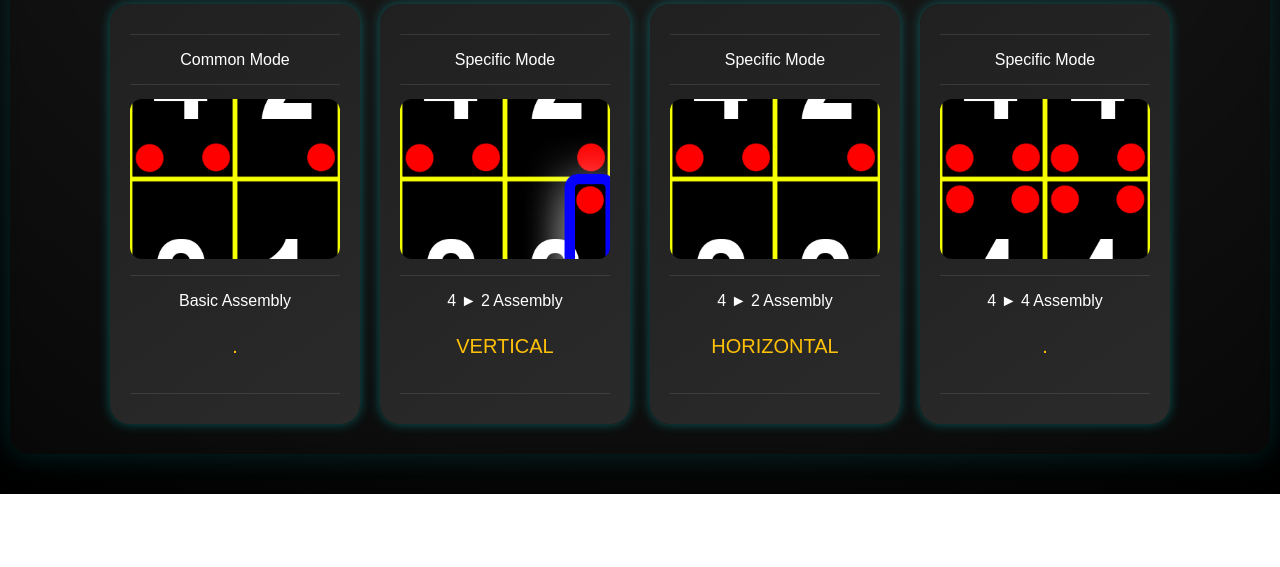
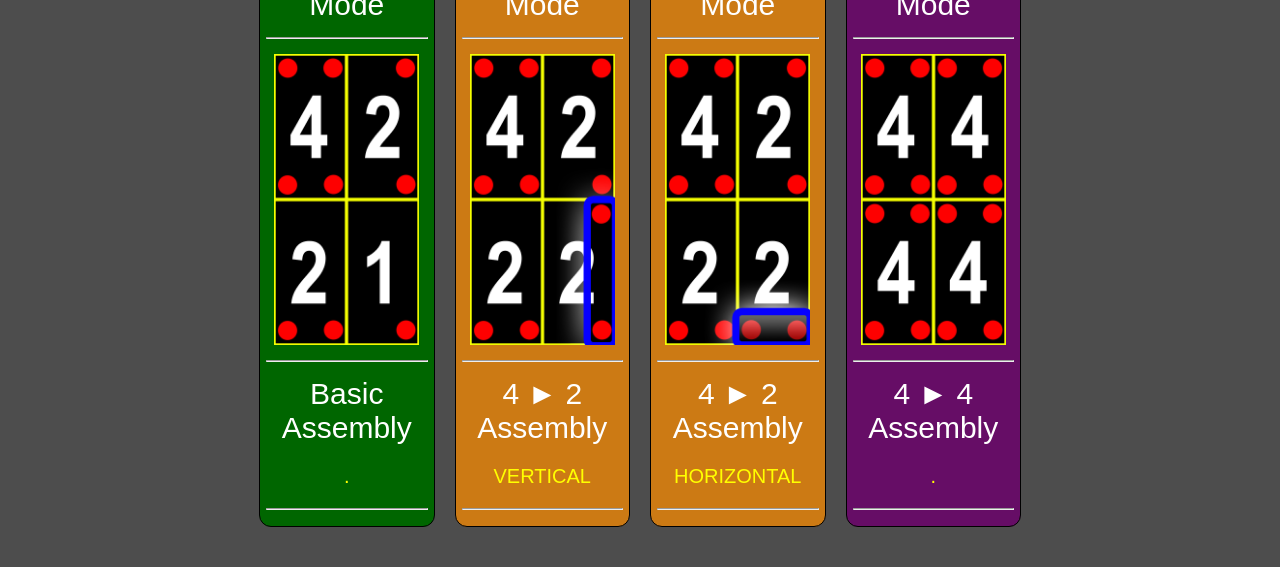
Before and after one commit to mayorian/nivtec, a plain HTML site: page build/index.html in a window 1280 px wide. Shown: the part 401-968 px from the top of the page. Before the commit the page ends 895 px from the top, so only its background shows below. Drawn offline with Linux system fonts and the light colour scheme.

Commit message:
Add files via upload

```diff
--- a/build/index.html
+++ b/build/index.html
@@ -1,194 +1,214 @@
 <!DOCTYPE html>
-<html lang="en">
+<html>
+
     <head>
-  <meta charset="UTF-8">
+
     <title>Nivtec ©MayoSolutions</title>
-  <meta name="viewport" content="width=device-width, initial-scale=1.0">
-
-  <!-- Orbitron futuristic font -->
-  <link href="https://fonts.googleapis.com/css2?family=Orbitron:wght@500&display=swap" rel="stylesheet">
 
       <style>
-    body {
-      margin: 0;
-      font-family: 'Orbitron', sans-serif;
-      background: radial-gradient(circle at top, #1a1a1a, #000000);
-      color: #ffffff;
+        body{
+          background-color: #4d4d4d;
         }
-
-    h1 {
-      color: #00ffff;
-      text-align: center;
-      font-size: 3rem;
-      text-shadow: 0 0 8px #00ffff;
+        table, th, td {
+          border: 8px solid #4d4d4d;
+        }
+        h1{
+          font-family: Arial, Helvetica, sans-serif;
+          color: white;
         }
 
         h2 {
-      color: #ffdd00;
-      font-size: 2rem;
-      text-align: center;
-      text-shadow: 0 0 6px #ffaa00;
-      margin-bottom: 20px;
+          font-family: Arial, Helvetica, sans-serif;
+          color: yellow;
+          font-size: 30px;
         }
 
         h3, p {
-      color: #ffc107;
+          font-family: Arial, Helvetica, sans-serif;
+          color: yellow;
+        }
+
+
+        .button-1 {
+          background-color: #006600; /* Green */
+          border: 1px solid black;
+          color: white;
+
           text-align: center;
-      font-size: 1rem;
+          text-decoration: none;
+          display: inline-block;
+          font-size: 14px;
+          cursor: pointer;
+        }
+
+        .button-2 {
+          background-color: #cc7a14; /* Green */
+          border: 1px solid black;
+          color: white;
+
+          text-align: center;
+          text-decoration: none;
+          display: inline-block;
+          font-size: 14px;
+          cursor: pointer;
+        }
+
+        .button-3 {
+          background-color: #660d66; /* Green */
+          border: 1px solid black;
+          color: white;
+
+          text-align: center;
+          text-decoration: none;
+          display: inline-block;
+          font-size: 14px;
+          cursor: pointer;
+        }
+
+        .button-1:hover {
+          background-color: #132bc6;
+        }
+
+        .button-2:hover {
+          background-color: #132bc6;
+        }
+
+        .button-3:hover {
+          background-color: #132bc6;
+        }
+
+        .button1 {border-radius: 2px;}
+        .button2 {border-radius: 4px;}
+        .button3 {border-radius: 8px;}
+        .button4 {border-radius: 12px;}
+        .button5 {border-radius: 50%;}
+
+        .font-button{
+          font-size: 30px;
+        }
+
+        .center-table {
+          margin-left: auto;
+          margin-right: auto;
+          display: block;
         }
 
         .center-element {
-      width: 95%;
-      max-width: 1200px;
-      margin: 40px auto;
-      padding: 30px;
-      border-radius: 20px;
-      background-color: rgba(255, 255, 255, 0.03);
-      box-shadow: 0 0 30px rgba(0,255,255,0.15);
-      backdrop-filter: blur(6px);
+          margin: auto;
+          width: 800px;
+          border: 3px solid #4d4d4d;
+          padding: 10px;
         }
 
-    .mode-container {
-      display: flex;
-      flex-wrap: wrap;
-      gap: 20px;
-      justify-content: center;
+        .center-sub-element {
+          margin: auto;
+          width: 100%;
+          border: 3px solid #4d4d4d;
+          padding: 10px;
         }
 
-    .mode-button {
-      background: linear-gradient(145deg, #202020, #2a2a2a);
-      border: none;
-      color: #ffffff;
-      font-size: 1rem;
-      padding: 20px;
-      width: 250px;
-      height: 420px;
-      border-radius: 20px;
-      box-shadow: 0 0 12px rgba(0,255,255,0.3);
-      transition: all 0.3s ease-in-out;
-      backdrop-filter: blur(4px);
-      display: flex;
-      flex-direction: column;
-      align-items: center;
-      justify-content: space-between;
-      text-align: center;
-    }
 
-    .mode-button:hover {
-      transform: scale(1.05);
-      background: linear-gradient(145deg, #0044cc, #0066ff);
-      box-shadow: 0 0 20px rgba(0,128,255,0.7);
-      cursor: pointer;
-    }
-
-    .mode-button img {
-      width: 100%;
-      height: 160px;
-      object-fit: cover;
-      border-radius: 12px;
-      transition: transform 0.3s ease-in-out;
-    }
-
-    .mode-button:hover img {
-      transform: scale(1.05);
-    }
-
-    .img-style {
-      width: 90%;
-      height: auto;
+        .solid-border{
+          border: 8px solid;
           border-radius: 10px;
         }
 
-    hr {
-      border: none;
-      border-top: 1px solid rgba(255, 255, 255, 0.1);
-      margin: 10px 0;
-      width: 100%;
-    }
-
-    @media (max-width: 768px) {
-      h1 {
-        font-size: 2.2rem;
-      }
-
-      h2 {
-        font-size: 1.5rem;
-      }
-
-      .mode-button {
-        width: 90%;
-        height: auto;
-        padding: 20px;
-      }
-
-      .mode-button img {
-        height: 180px;
-      }
-    }
-
-    @media (max-width: 480px) {
-      h1 {
-        font-size: 1.8rem;
-      }
-
-      h2 {
-        font-size: 1.2rem;
-      }
-
-      .mode-button {
-        width: 100%;
-        padding: 15px;
-      }
-
-      .mode-button img {
-        height: 160px;
-      }
+        .img-style{
+          height:90%; width:90%; display: block;
         }
       </style>
+
     </head>
+
 <body>
 
   <div class="center-element">
-    <h1>
-      Nivtec Calculator
-      <hr>
-      by <br>
+    <h1>Nivtec Calculator <hr> by
+
         <img
             src="imgs/brandFinalPNG.png"
-        style="width:25%; max-width: 150px;"
+            style="width:25%"
             crossorigin="anonymous"
         />
     </h1>
 
-    <h2>Select Mode</h2>
+    <hr>
 
-    <div class="mode-container">
+    <h2> Select mode</h2>
 
-      <button class="mode-button" onclick="location.href='4221.html';">
-        <hr>Common Mode<hr>
-        <img src="imgs/4221mode.jpg" alt="Common Mode" crossorigin="anonymous" />
-        <hr>Basic Assembly<p style="font-size: 20px;">.</p><hr>
+
+
+    <table class="center-table">
+      <tr>
+
+        <td>
+          <button class="font-button button-1 button4 center-table"  onclick="location.href='4221.html';">
+              <hr>
+              Common Mode
+              <hr>
+                  <img
+                  src="imgs/4221mode.jpg"
+                  class="img-style center-table "
+                  crossorigin="anonymous"
+                  />
+              <hr>
+              Basic Assembly <p style="font-size: 20px;"> . </p>
+              <hr>
           </button>
+        </td>
 
-      <button class="mode-button" onclick="location.href='4222ver.html';">
-        <hr>Specific Mode<hr>
-        <img src="imgs/4222modeVertical.jpg" alt="Vertical Mode" crossorigin="anonymous" />
-        <hr>4 ► 2 Assembly<p style="font-size: 20px;">VERTICAL</p><hr>
+        <td>
+          <button class="font-button button-2 button4 center-table" onclick="location.href='4222ver.html';">
+              <hr>
+              Specific Mode
+              <hr>
+                  <img
+                  src="imgs/4222modeVertical.jpg"
+                  class="img-style center-table "
+                  crossorigin="anonymous"
+                  />
+              <hr>
+              4 ► 2 Assembly <p style="font-size: 20px;"> VERTICAL </p>
+              <hr>
           </button>
+        </td>
 
-      <button class="mode-button" onclick="location.href='4222hor.html';">
-        <hr>Specific Mode<hr>
-        <img src="imgs/4222modeHorizontal.jpg" alt="Horizontal Mode" crossorigin="anonymous" />
-        <hr>4 ► 2 Assembly<p style="font-size: 20px;">HORIZONTAL</p><hr>
+        <td>
+          <button class="font-button button-2 button4 center-table" onclick="location.href='4222hor.html';">
+              <hr>
+              Specific Mode
+              <hr>
+                  <img
+                  src="imgs/4222modeHorizontal.jpg"
+                  class="img-style center-table "
+                  crossorigin="anonymous"
+                  />
+              <hr>
+              4 ► 2 Assembly <p style="font-size: 20px;"> HORIZONTAL </p>
+              <hr>
           </button>
+        </td>
 
-      <button class="mode-button" onclick="location.href='4444.html';">
-        <hr>Specific Mode<hr>
-        <img src="imgs/4444mode.jpg" alt="4x4 Mode" crossorigin="anonymous" />
-        <hr>4 ► 4 Assembly<p style="font-size: 20px;">.</p><hr>
+        <td>
+          <button class="font-button button-3 button4 center-table"  onclick="location.href='4444.html';">
+              <hr>
+              Specific Mode
+              <hr>
+                  <img
+                  src="imgs/4444mode.jpg"
+                  class="img-style center-table "
+                  crossorigin="anonymous"
+                  />
+              <hr>
+              4 ► 4 Assembly <p style="font-size: 20px;"> . </p>
+              <hr>
           </button>
+        </td>
 
-    </div>
+      </tr>
+
+    </table>
+
   </div>
 
 </body>
```
Lines whose indentation alone changed are shown as unchanged.
